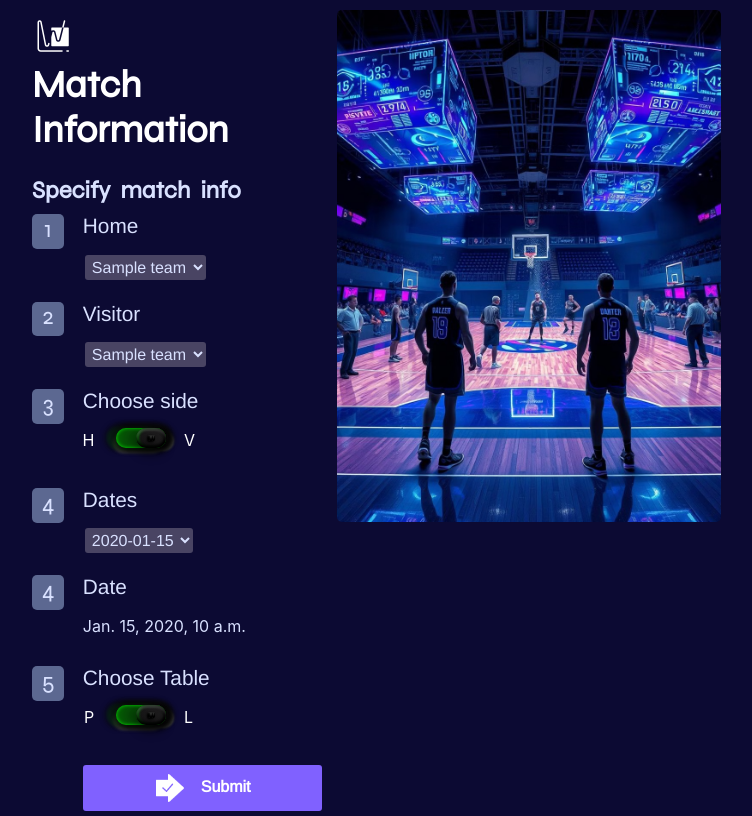
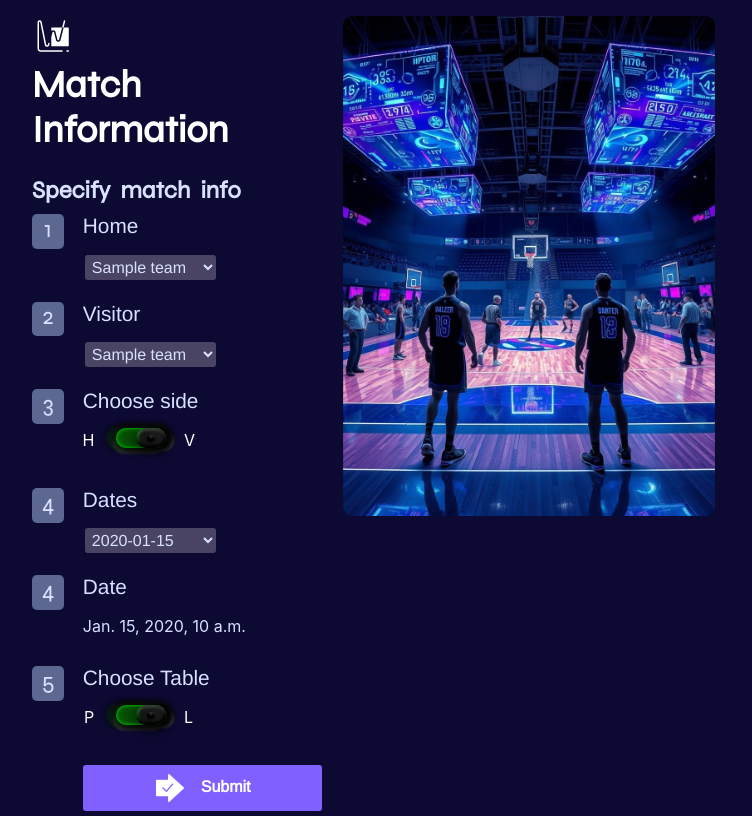
Before and after one commit to Amirlashkar/Canada_League_Scraper, a Django app: template templates/df_analytics.html in a window 1280 px wide. Shown: the whole page, without its empty margins (303-1055 px from the left). Run offline with Django 3.2, Linux system fonts and the light colour scheme; the template is opened without the code that fills it: most values are stand-ins (such as "Sample title", 1, 10 or a date in 2020); parts of the project's set-up code (start-up, migrations or seed data) failed here and were passed over.

Commit message:
FIX: slight change on css

```diff
--- a/static/css/analytics.css
+++ b/static/css/analytics.css
@@ -66,7 +66,8 @@
 }
 
 .side-image {
-  border-radius: 5px;
+  padding: 2%;
+  border-radius: 15px;
 }
 
 .submit-input {
@@ -119,6 +120,7 @@ hr {
 }
 
 select {
+  width: 55%;
   color: rgb(217, 225, 255);
   background-color: rgba(246, 235, 235, 0.26);
   border-radius: 3px;
--- a/templates/base.html
+++ b/templates/base.html
@@ -22,15 +22,10 @@
       <link type="text/css" rel="stylesheet" href="{% static 'css/base.css' %}"/>
     </head>
     <body>
-        <!-- <script src="https://code.jquery.com/jquery-3.6.3.min.js" integrity="sha256-pvPw+upLPUjgMXY0G+8O0xUf+/Im1MZjXxxgOcBQBXU=" crossorigin="anonymous"></script> -->
         <div id="content" name="content" class="main">
             <div>
                 {% block content %}{% endblock %}
             </div>
         </div>
-        <!-- <script src="https://code.jquery.com/jquery-3.3.1.slim.min.js" integrity="sha384-q8i/X+965DzO0rT7abK41JStQIAqVgRVzpbzo5smXKp4YfRvH+8abtTE1Pi6jizo" crossorigin="anonymous"></script>
-        <script src="https://cdn.jsdelivr.net/npm/popper.js@1.14.7/dist/umd/popper.min.js" integrity="sha384-UO2eT0CpHqdSJQ6hJty5KVphtPhzWj9WO1clHTMGa3JDZwrnQq4sF86dIHNDz0W1" crossorigin="anonymous"></script>
-        <script src="https://cdn.jsdelivr.net/npm/bootstrap@4.3.1/dist/js/bootstrap.min.js" integrity="sha384-JjSmVgyd0p3pXB1rRibZUAYoIIy6OrQ6VrjIEaFf/nJGzIxFDsf4x0xIM+B07jRM" crossorigin="anonymous"></script> -->
-
     </body>
 </html>
```
